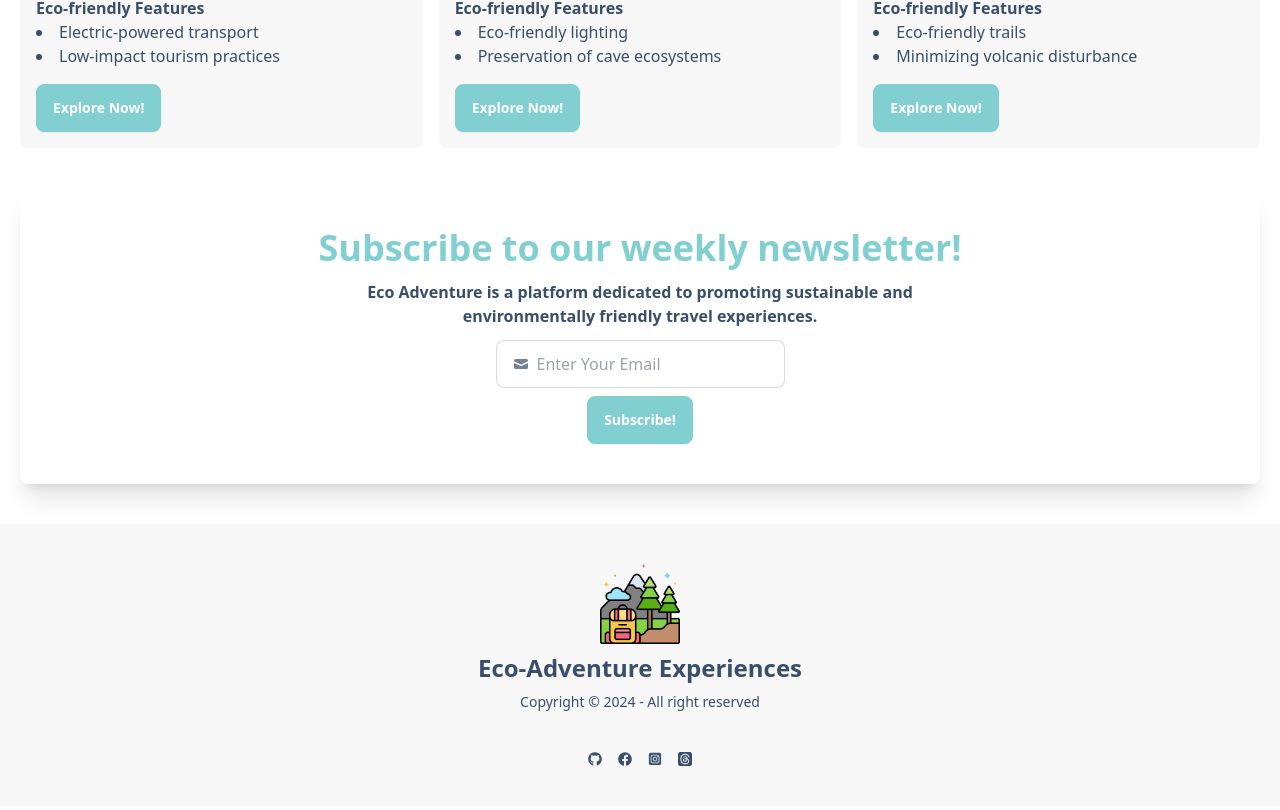
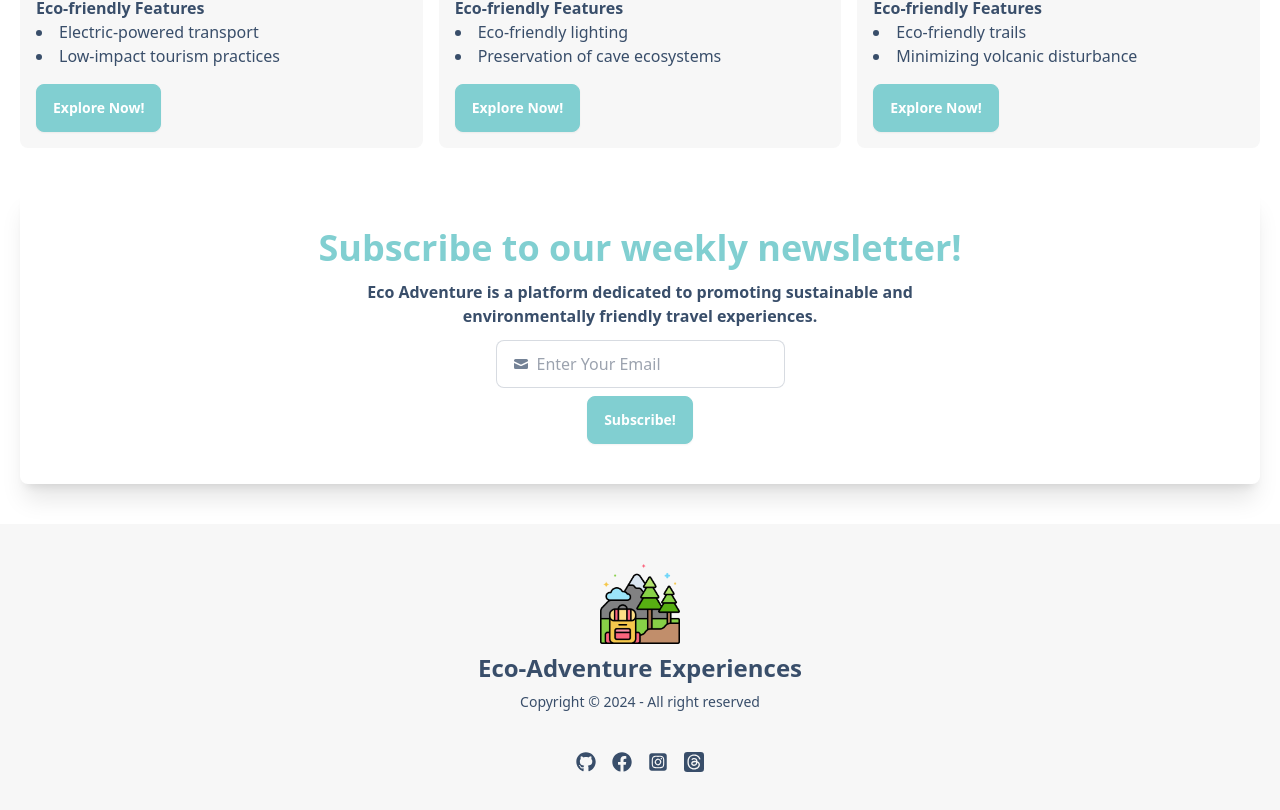
Before and after one commit to jahidul2004/eco-adventure-experience, a React (Vite) app: page / in a window 1280 px wide. Shown: the part 1722-2532 px from the top of the page. Built offline with nearby package versions, Linux system fonts and the light colour scheme; no server answers.

Commit message:
Footer updated.

```diff
--- a/src/components/Footer.jsx
+++ b/src/components/Footer.jsx
@@ -7,28 +7,24 @@ const Footer = () => {
     return (
         <footer className="footer footer-center bg-[#f7f7f7] p-10">
             <aside>
-                <img
-                    className="w-[80px] h-[80px]"
-                    src={adventureImg}
-                    alt=""
-                />
+                <img className="w-[80px] h-[80px]" src={adventureImg} alt="" />
                 <p className="font-bold text-2xl">Eco-Adventure Experiences</p>
                 <p>
                     Copyright © {new Date().getFullYear()} - All right reserved
                 </p>
             </aside>
             <nav>
-                <div className="grid grid-flow-col gap-4">
-                    <a className="animate__animated animate__rubberBand animate__infinite" href="https://github.com/jahidul2004">
+                <div className="grid grid-flow-col gap-4 text-xl">
+                    <a href="https://github.com/jahidul2004">
                         <FaGithub />
                     </a>
-                    <a className="animate__animated animate__rubberBand animate__infinite" href="https://www.facebook.com/share/dbMWtFD4uzSn8KqU/">
+                    <a href="https://www.facebook.com/share/dbMWtFD4uzSn8KqU/">
                         <FaFacebook />
                     </a>
-                    <a className="animate__animated animate__rubberBand animate__infinite" href="https://www.instagram.com/islam.jahidul.jihad">
+                    <a href="https://www.instagram.com/islam.jahidul.jihad">
                         <FaSquareInstagram />
                     </a>
-                    <a className="animate__animated animate__rubberBand animate__infinite" href="https://www.threads.net/@islam.jahidul.jihad">
+                    <a href="https://www.threads.net/@islam.jahidul.jihad">
                         <BsFillThreadsFill />
                     </a>
                 </div>
```
